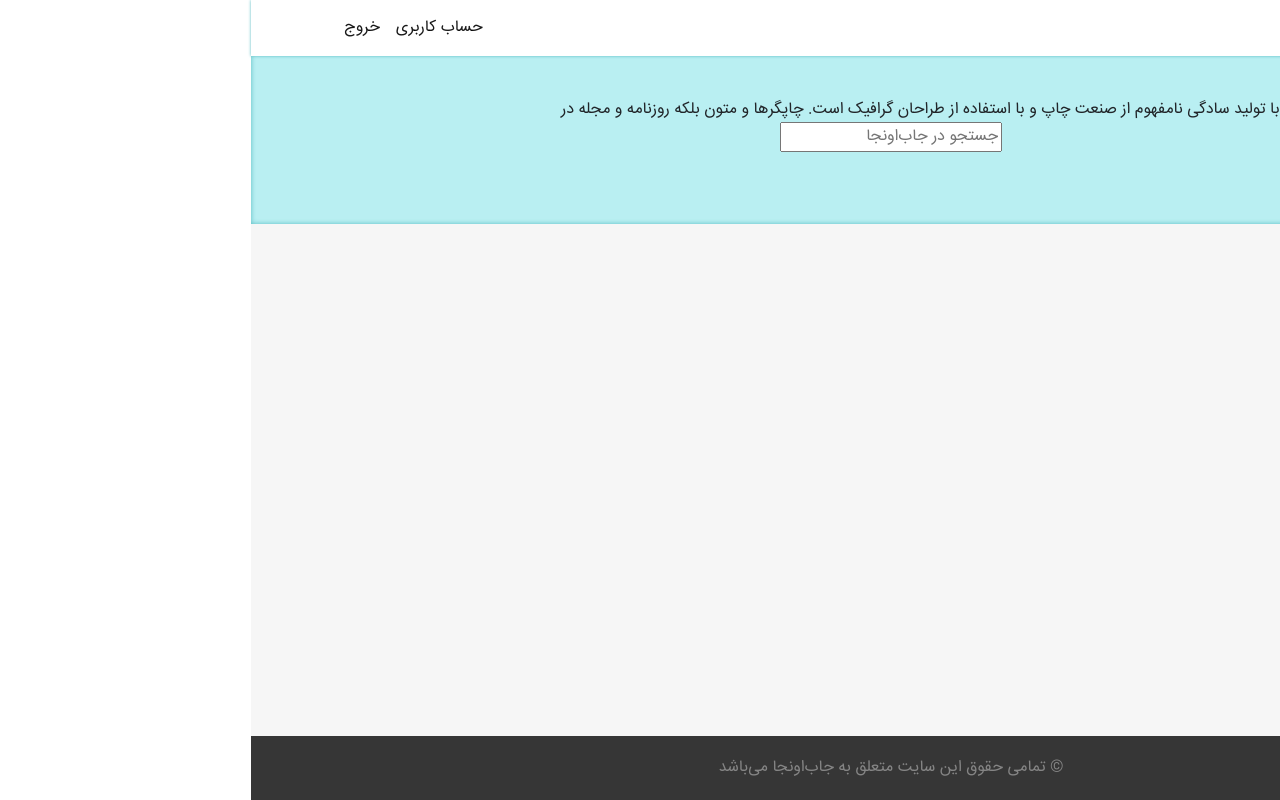
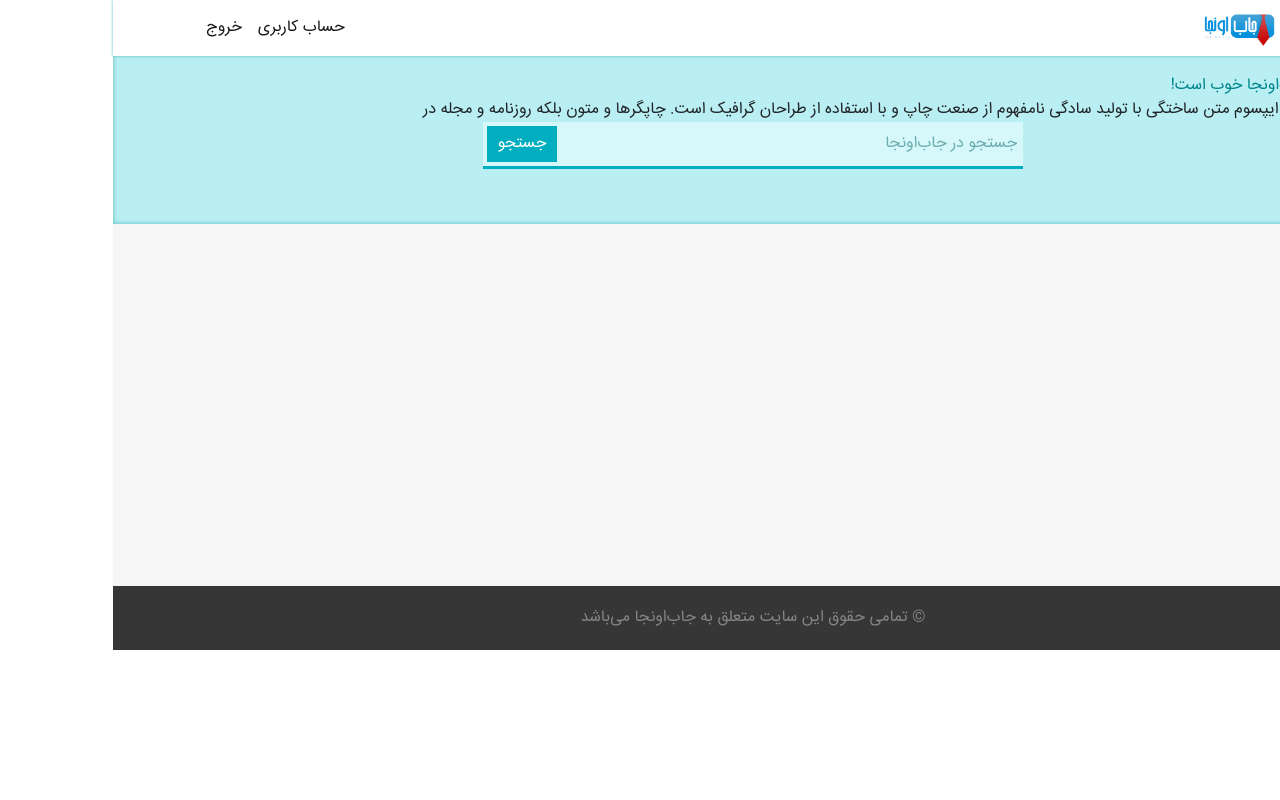
Before and after one commit to shayanh/joboonja-react, a React (Create React App) app: page / in a window 1280 px wide. Built offline with nearby package versions, Linux system fonts and the light colour scheme.

Commit message:
Search bar added

```diff
--- a/src/home/Home.css
+++ b/src/home/Home.css
@@ -4,8 +4,11 @@
     padding-bottom: 25px;
 }
 
+.home-page-top {
+    margin-top: -150px;
+}
+
 #joboonja-title {
-    margin-top: -150px;
     position: relative;
     color: #00858d;
     /*font-size: 40px;*/
@@ -15,6 +18,38 @@
     position: relative;
 }
 
-#searchDiv {
+#joboonja-search {
     position: relative;
 }
+
+.search-bar {
+    box-shadow: 0 3px 0 0 #00aebf;
+    border-radius: 0;
+    padding: 4px;
+    background-color: #d7f8fa;
+    display: inline-block;
+    width: 100%;
+}
+
+.search-input {
+    border: none;
+    background-color: #d7f8fa;
+    outline-width: 0;
+    width: calc(100% - 80px);
+    text-align: right;
+}
+
+.search-input::placeholder {
+    color: #6badaf;
+}
+
+.search-button {
+    padding: 6px;
+    background-color: #00aebf;
+    color: #FFFFFF;
+    font-size: 16px;
+    border-radius: 0;
+    border: none;
+    margin-right: 10px;
+    width: 70px;
+}
--- a/src/home/Home.js
+++ b/src/home/Home.js
@@ -16,10 +16,11 @@ function JobOonjaTitle(props) {
     );
 }
 
-function SearchInput(props) {
+function JoboonjaSearch(props) {
     return (
-        <div id="searchDiv" className="text-center">
-            <input type="text" placeholder="جستجو در جاب‌اونجا"/>
+        <div id="joboonja-search" className="search-bar">
+            <input type="text" className="search-input" placeholder="جستجو در جاب‌اونجا"/>
+            <button className="search-button">جستجو</button>
         </div>
     );
 }
@@ -36,10 +37,18 @@ class Home extends React.Component {
                 <BlueBar/>
                 <div className="container-fluid" id="main-home">
                     <div className="container">
-                        <div className="row">
-                            <div className="col-sm-12">
-                                <JobOonjaTitle/>
-                                <SearchInput/>
+                        <div className="home-page-top">
+                            <div className="row">
+                                <div className="col-sm-12">
+                                    <JobOonjaTitle/>
+                                </div>
+                            </div>
+                            <div className="row">
+                                <div className="col-sm-3"/>
+                                <div className="col-6">
+                                    <JoboonjaSearch/>
+                                </div>
+                                <div className="col-sm-3"/>
                             </div>
                         </div>
                     </div>
```
